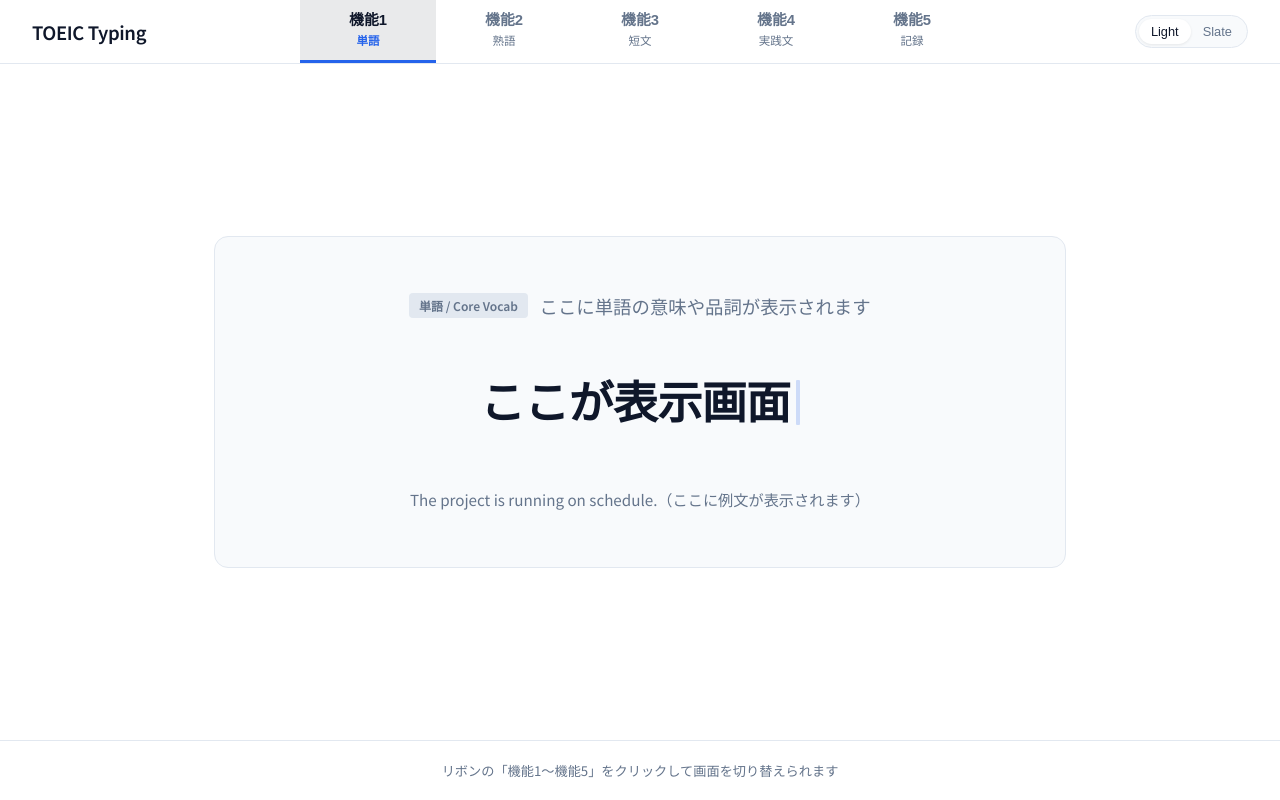
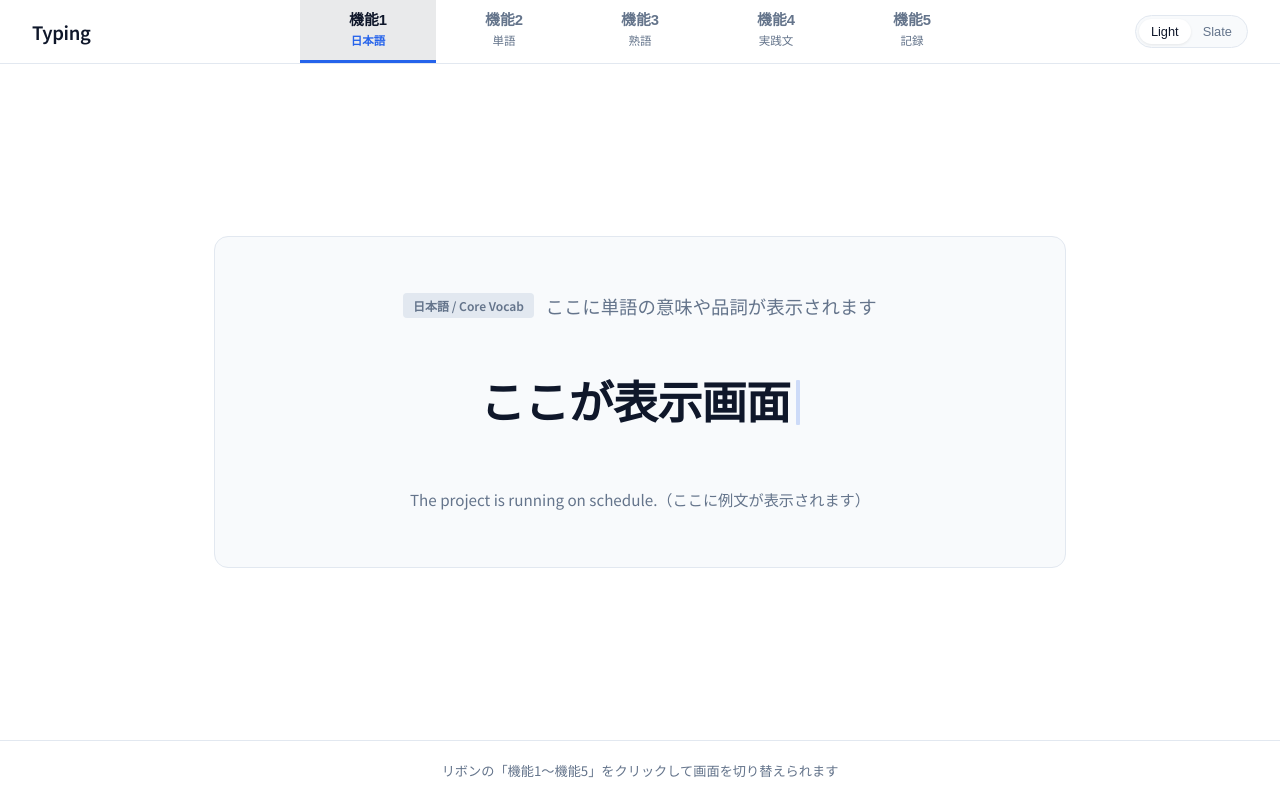
Before and after one commit to imakuma-ryoichi/toeic-typing-app, a React (Vite) app in the folder toeic-typing-app/: page / in a window 1280 px wide. Built offline with nearby package versions, Linux system fonts and the light colour scheme.

Commit message:
表示予定のものを変更

```diff
--- a/toeic-typing-app/src/App.tsx
+++ b/toeic-typing-app/src/App.tsx
@@ -17,8 +17,8 @@ const TABS_CONFIG: TabItemInfo[] = [
   {
     id: "func1",
     label: "機能1",
-    subLabel: "単語",
-    category: "単語 / Core Vocab",
+    subLabel: "日本語",
+    category: "日本語 / Core Vocab",
     displayMain: "ここが表示画面",
     meaning: "ここに単語の意味や品詞が表示されます",
     example: "The project is running on schedule.（ここに例文が表示されます）",
@@ -26,8 +26,8 @@ const TABS_CONFIG: TabItemInfo[] = [
   {
     id: "func2",
     label: "機能2",
-    subLabel: "熟語",
-    category: "熟語 / Business Phrases",
+    subLabel: "単語",
+    category: "単語 / Business Phrases",
     displayMain: "ここが表示画面",
     meaning: "ここにイディオム・定型表現の意味が表示されます",
     example: "We look forward to working with you.（ここに例文が表示されます）",
@@ -35,8 +35,8 @@ const TABS_CONFIG: TabItemInfo[] = [
   {
     id: "func3",
     label: "機能3",
-    subLabel: "短文",
-    category: "短文 / Sentences",
+    subLabel: "熟語",
+    category: "熟語 / Business Phrases",
     displayMain: "ここが表示画面",
     meaning: "ここに短文の日本語訳が表示されます",
     example: "Please find the attached invoice for your confirmation.",
@@ -78,7 +78,7 @@ function App() {
       {/* 上部リボン（ヘッダー） */}
       <header className="ribbon-header">
         <div className="ribbon-left">
-          <div className="brand-logo">TOEIC Typing</div>
+          <div className="brand-logo">Typing</div>
         </div>
 
         {/* 上のリボンと同化し、均等に並んだ機能タブ */}
```
